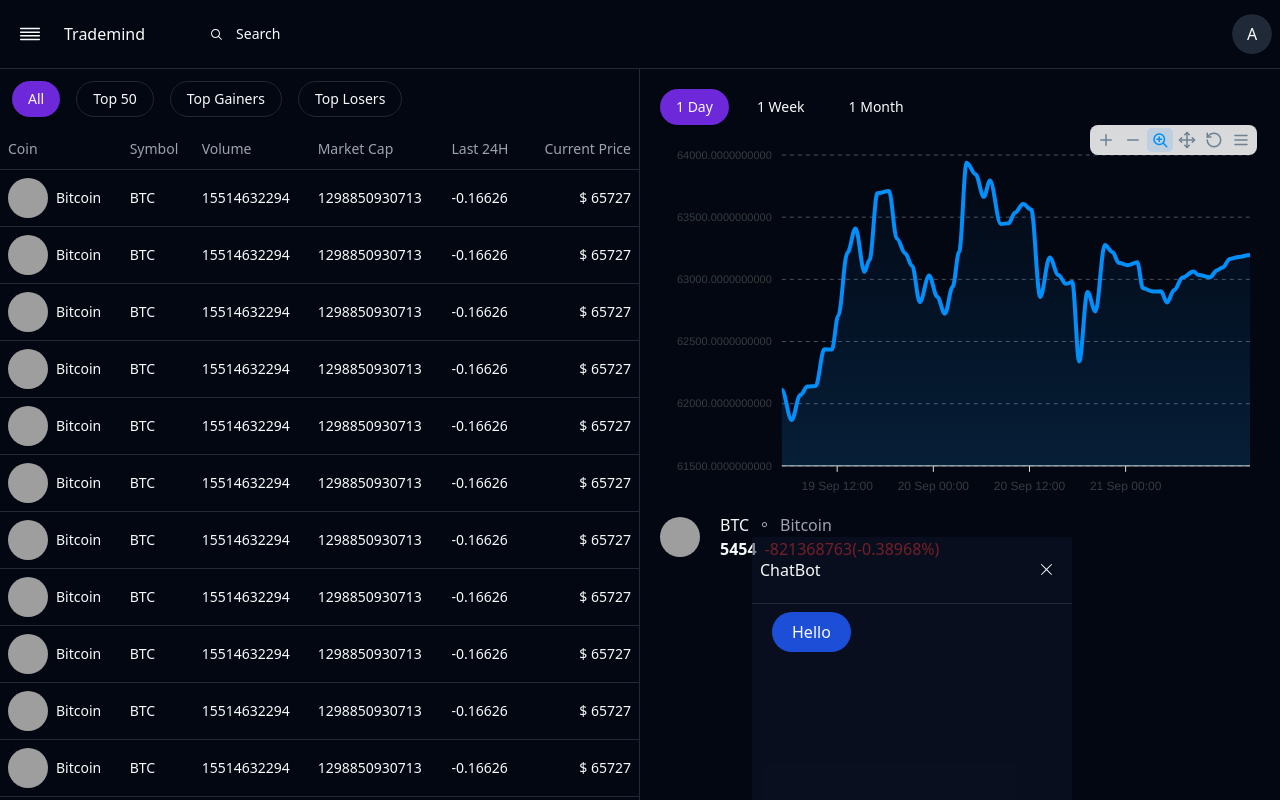
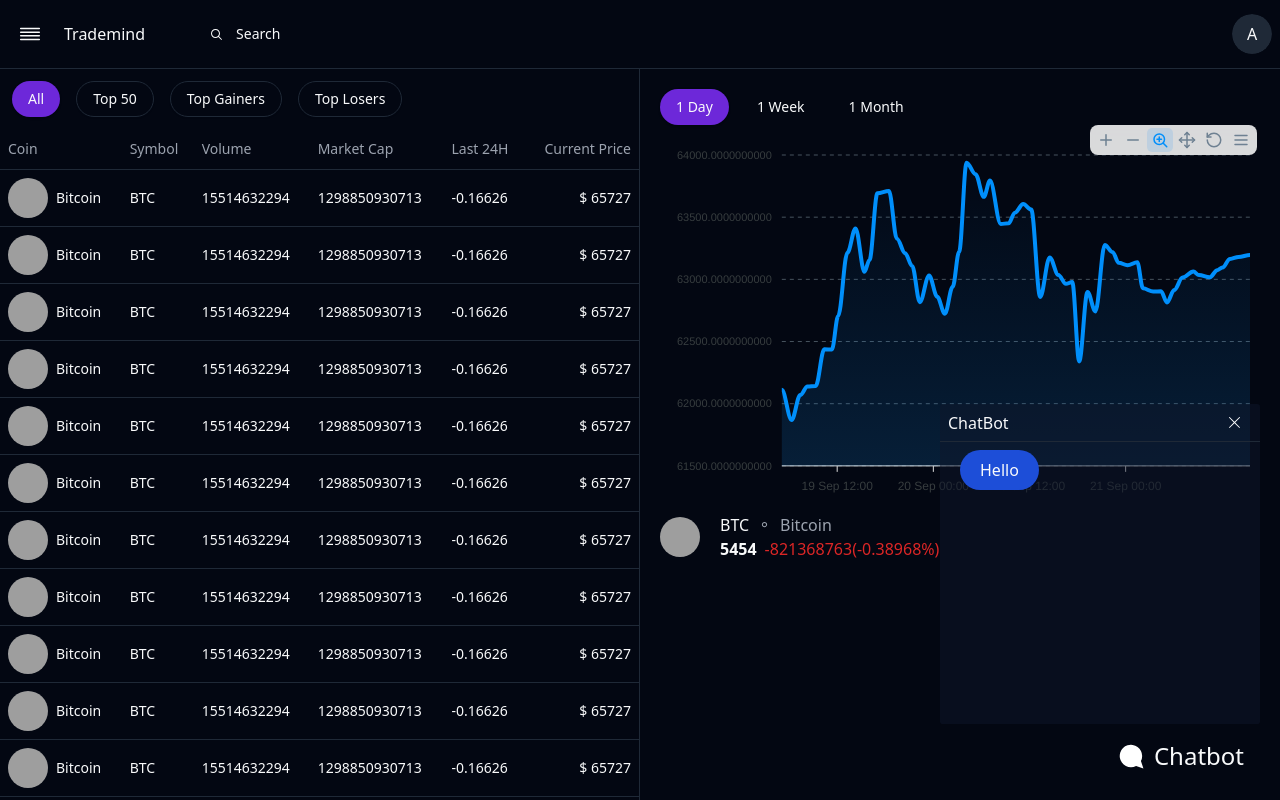
Before and after one commit to Akhilmak/TradeMind, a React (Vite) app in the folder Application-Frontend/: page / in a window 1280 px wide. Shown: the top 800 px of the page. Built offline with nearby package versions, Linux system fonts and the light colour scheme; grey boxes are pictures that could not be loaded.

Commit message:
Nothing Great

```diff
--- a/Application-Frontend/src/Page/Home/Home.jsx
+++ b/Application-Frontend/src/Page/Home/Home.jsx
@@ -14,8 +14,8 @@ const Home = () => {
   };
 
   return (
-    <div className="relative">
-      <div className="lg:flex">
+    <div className="relative " >
+      <div className="lg:flex" >
         <div className="lg:w-[50%] lg:border-r">
           <div className="p-3 flex items-center gap-4">
             <Button
@@ -50,7 +50,7 @@ const Home = () => {
 
           <AssetTable></AssetTable>
         </div>
-        <div className="hidden lg:w-[50%] lg:block p-5">
+        <div className="hidden lg:w-[50%] lg:block p-5  ">
           <StockDataChart />
           <div className="flex gap-5 items-center">
             <div>
@@ -82,16 +82,16 @@ const Home = () => {
           </div>
         </div>
       </div>
-      <section className="absolute bottom-5 left-5 right-5 z-40 flex justify-end  items-end gap-7">
+      <section className="fixed bottom-5 left-5 right-5 z-40 flex flex-col justify-end  items-end gap-2">
 
-<div className="rounded-md w-[20rem] md-[25rem] lg-[30rem] h-[70vh] bg-slate-900 bg-opacity-50 border-white">
+<div className="rounded-md w-[20rem] md-[25rem] lg-[30rem] h-[40vh] bg-slate-900 bg-opacity-50 border-white ">
   <div className="flex justify-between items-center p-3 border-b px-2 h-[12%]">
   <p>ChatBot</p>
   <Button variant="ghost" size="icon">
   <Cross1Icon/>
   </Button>
   </div>
-  <div className="h-[76%] flex flex-col overflow-y-auto gap-5 px-5 py-2 scroll-container">
+  <div className="h-[80%] flex flex-col overflow-y-auto gap-5 px-5 py-2 scroll-container">
     <div className="self-start pb-5 w-auto">
     <div className="justify-end self-end px-5 py-2 w-auto bg-blue-700 rounded-full">
       <p>Hello</p>
@@ -104,7 +104,7 @@ const Home = () => {
 
 
 
-        <div className="relative w-[10rem] cursor-pointer group">
+        <div className="relative w-[10rem] cursor-pointer group ">
           <Button
             variant="ghost"
             className="w-full h-[3rem] gap-2 items-center"
```
